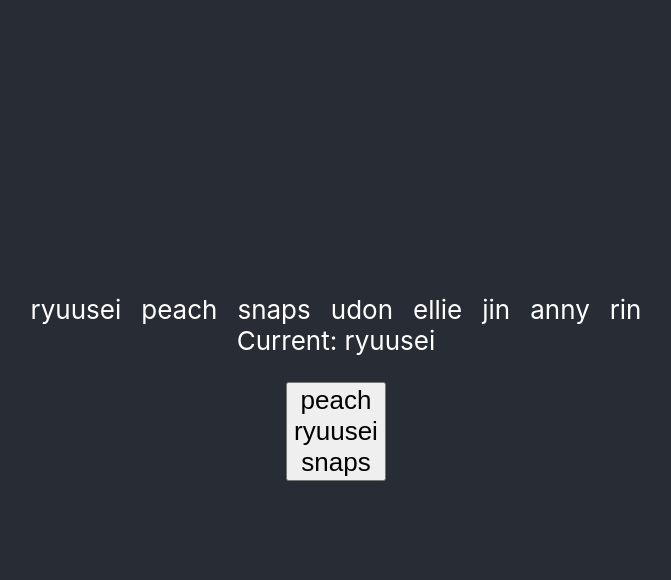
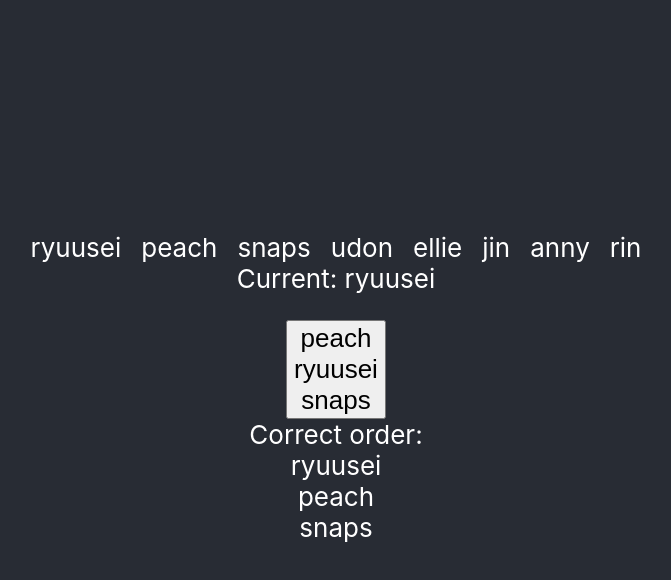
Before and after one commit to codingudon/titaaaan, a React (Vite) app: page / in a window 1280 px wide. Both pictures are taken after a click on the button 640 px from the left and 440 px from the top of the page. Shown: the top 580 px of the page, without its empty margins (304-975 px from the left). Built offline with nearby package versions, Linux system fonts and the light colour scheme.

Commit message:
display correct order

```diff
--- a/src/App.tsx
+++ b/src/App.tsx
@@ -31,6 +31,8 @@ const genThreeRandomNumbers = (max: number, numbers = new Set<number>()): number
 function App() {
   const [current, setCurrent] = useState<number>(0);
   const [indexes, setIndexes] = useState<number[]>([])
+  const correctOrder = [...indexes].sort((a, b) => a-b);
+  // sort mutates existing array, hence clone
 
   return (
     <div className="App">
@@ -59,6 +61,18 @@ function App() {
               )
             )}
           </button>
+          <div>
+          {
+            `Correct order:`
+          }
+          </div>
+          {
+            correctOrder.map(c => (
+              <div>
+                {members[c]}
+              </div>
+            ))
+          }
         </p>
       </header>
     </div>
```
